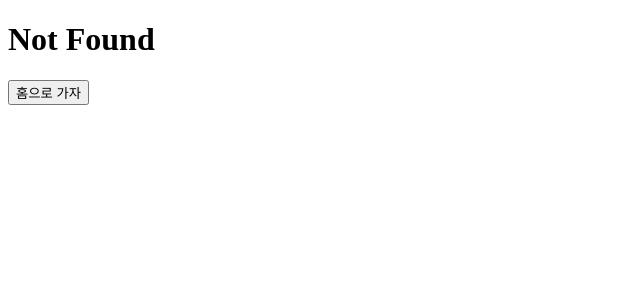
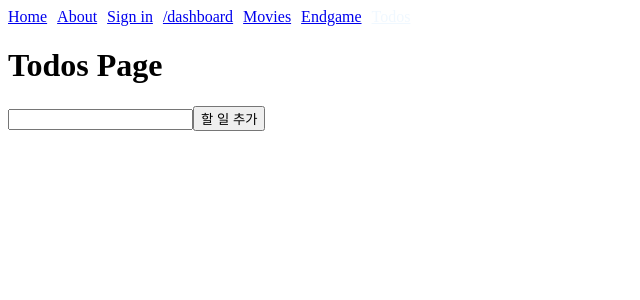
Before and after one commit to rondido/DEF2_beginner, a React (Vite) app: page /todos in a window 1280 px wide. Before the commit this address had no page. Shown: the top 300 px of the page, without its empty margins (0-640 px from the left). Built offline with nearby package versions, Linux system fonts and the light colour scheme; no server answers.

Commit message:
20241128 비기너반 수업 내용 정리

```diff
--- a/src/components/Header.module.css
+++ b/src/components/Header.module.css
@@ -1,8 +1,9 @@
 .active {
   color: aliceblue;
 }
-
+/* flex-shrink은 감소 비율을 조정할 수 있어 글자가 다음줄로 넘어가는 것을 방지할 수 있다. */
 .nav {
   display: flex;
   gap: 10px;
+  flex-wrap: wrap;
 }
--- a/src/components/Header.tsx
+++ b/src/components/Header.tsx
@@ -8,7 +8,8 @@ const navigations = [
   { to: '/signin', label: 'Sign in' },
   { to: '/dashboard', label: '/dashboard' },
   { to: '/movies', label: 'Movies' },
-  { to: '/movies/tt4154796', label: 'Endgame' }
+  { to: '/movies/tt4154796', label: 'Endgame' },
+  { to: '/todos', label: 'Todos' }
 ]
 
 //동적인 페이지 관리
--- a/src/routes/index.tsx
+++ b/src/routes/index.tsx
@@ -8,6 +8,7 @@ import Movies from './pages/Movies.tsx'
 import NotFound from './pages/NotFound.tsx'
 import SignIn from './pages/SignIn.tsx'
 import Dashboard from './pages/Dashboard.tsx'
+import Todos from './pages/Todos.tsx'
 import { requriesAuth } from './loaders/requiresAuth.ts'
 
 const router = createBrowserRouter([
@@ -33,6 +34,10 @@ const router = createBrowserRouter([
         ]
       },
       {
+        path: '/todos',
+        element: <Todos />
+      },
+      {
         path: '/signin',
         element: <SignIn />
       },
@@ -44,7 +49,6 @@ const router = createBrowserRouter([
       }
     ]
   },
-
   {
     path: '*',
     element: <NotFound />
--- /dev/null
+++ b/src/routes/pages/Todos.tsx
@@ -0,0 +1,93 @@
+import {
+  useQuery,
+  useMutation,
+  QueryClient,
+  useQueryClient
+} from '@tanstack/react-query'
+import { useState } from 'react'
+
+type Todos = Todo[] // 할 일 목록
+
+interface Todo {
+  id: string // 할 일 ID
+  order: number // 할 일 순서
+  title: string // 할 일 제목
+  done: boolean // 할 일 완료 여부
+  createdAt: string // 할 일 생성일
+  updatedAt: string // 할 일 수정일
+}
+
+const Todos = () => {
+  const [title, setTitle] = useState('')
+
+  const queryClient = useQueryClient()
+  const { data: todos } = useQuery<Todos>({
+    queryKey: ['todos'],
+    queryFn: async () => {
+      const res = await fetch(
+        'https://asia-northeast3-heropy-api.cloudfunctions.net/api/todos',
+        {
+          method: 'GET',
+          headers: {
+            'content-type': 'application/json',
+            apikey: 'KDT8_bcAWVpD8',
+            username: 'KDT8_ParkYoungWoong'
+          }
+        }
+      )
+      return (await res).json()
+    }
+  })
+  const { mutate } = useMutation({
+    mutationFn: async (title: string) => {
+      const res = await fetch(
+        'https://asia-northeast3-heropy-api.cloudfunctions.net/api/todos',
+        {
+          method: 'POST',
+          headers: {
+            'content-type': 'application/json',
+            apikey: 'KDT8_bcAWVpD8',
+            username: 'KDT8_ParkYoungWoong'
+          },
+          body: JSON.stringify({
+            title: title
+          })
+        }
+      )
+      return await res.json()
+    },
+    onMutate: title => {
+      const todo = {
+        id: (Date.now() + Math.random()).toString(),
+        title: title
+      } as Todo //타입 단언
+      const todos = queryClient.getQueryData<Todos>(['todos'])
+      todos?.unshift(todo)
+    },
+    onSuccess: () => {
+      queryClient.fetchQuery({
+        queryKey: ['todos']
+      })
+    },
+    onError: () => {},
+    onSettled: () => {}
+  })
+  return (
+    <>
+      <h1>Todos Page</h1>
+      <div>
+        <input
+          type="text"
+          onKeyDown={e =>
+            e.key === 'Enter' && !e.nativeEvent.isComposing && mutate(title)
+          }
+          onChange={e => setTitle(e.target.value)}
+        />
+        <button onClick={() => mutate(title)}>할 일 추가</button>
+      </div>
+      <ul>{todos?.map(todo => <li key={todo.id}>{todo.title}</li>)}</ul>
+    </>
+  )
+}
+
+export default Todos
```
